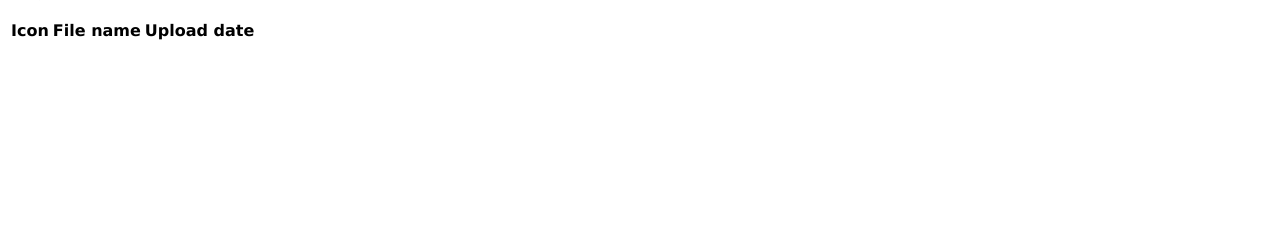
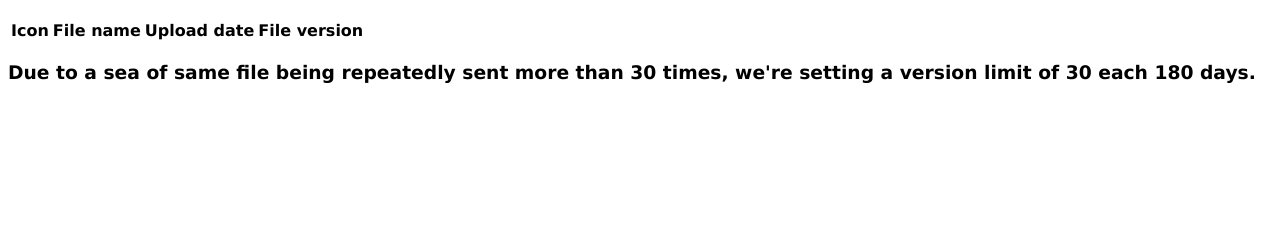
Before and after one commit to ThaaoBlues/dive, a Python web app: template templates/drive_channel.html in a window 1280 px wide. Shown: the part 69-309 px from the top of the page. Run offline with Jinja, Linux system fonts and the light colour scheme; the template is opened without the code that fills it, so the values that code supplies are empty.

Commit message:
warning of version limit

```diff
--- a/templates/drive_channel.html
+++ b/templates/drive_channel.html
@@ -23,17 +23,21 @@
                     <th>Icon</th>
                     <th>File name</th>
                     <th>Upload date</th>
+                    <th>File version</th>
                 </tr>
                 {%for media in medias%}
                     <tr>
                         <td><img class="file-btn" width="50" height="50" src="{{ url_for('static', filename='file-earmark.svg') }}" onclick="window.location.href='{{media['media_url']}}'" a></td>
                         <td><a class="file-txt" href="{{media['media_url']}}">{{media["file_name"]}}</a></td>
                         <td><b>{{media["date"].replace(" 00:00:00","")}}</b></td>
+                        <td><b>{{media["version"]}}</b></td>
                     </tr>
                 {%endfor%}
             </tbody>
 
         </table>
+
+        <h3>Due to a sea of same file being repeatedly sent more than 30 times, we're setting a version limit of 30 each 180 days.</h3>
 
     </div>
 
```
